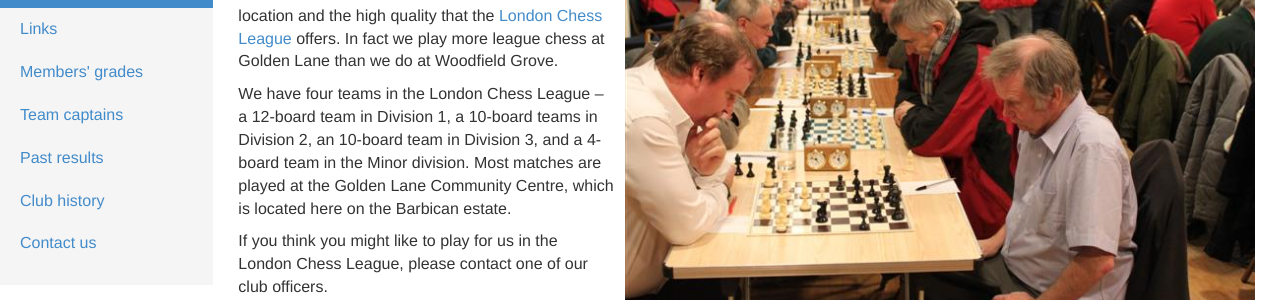
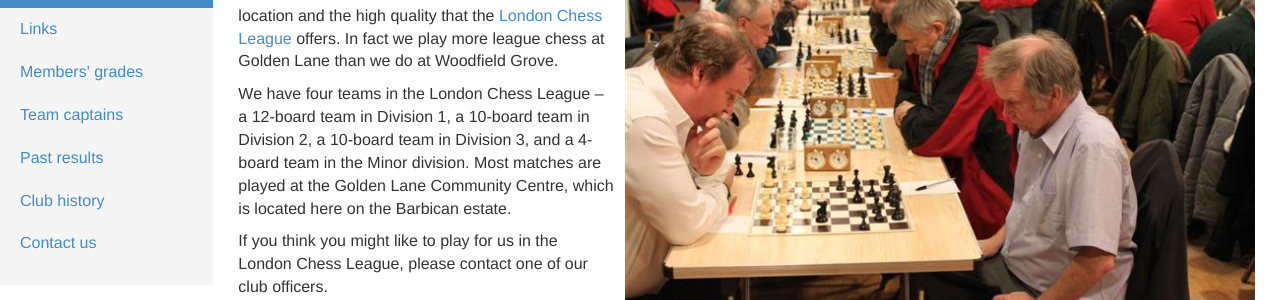
Before and after one commit to streathamchess/streathamchess.github.io, a Jekyll site: the page built from about/venues.md, in a window 1280 px wide and 900 px high. Shown: the part 256-556 px from the top of the window. Built offline with Jekyll 4.4.1, drawn with Linux system fonts in a browser that asks for light colours; Markdown is read by kramdown in place of the engine named in the settings.

Commit message:
Update venues.md

```diff
--- a/about/venues.md
+++ b/about/venues.md
@@ -14,8 +14,8 @@ London. They prefer to play their team chess in Central London because of the co
 that the [London Chess League](http://www.londonchess.org.uk/main.php) offers. In fact we play more league chess at
 Golden Lane than we do at Woodfield Grove.
 
-We have four teams in the London Chess League – a 12-board team in Division 1, a 10-board teams in Division 2,
-an 10-board team in Division 3, and a 4-board team in the Minor division. Most matches are played at the Golden
+We have four teams in the London Chess League – a 12-board team in Division 1, a 10-board team in Division 2,
+a 10-board team in Division 3, and a 4-board team in the Minor division. Most matches are played at the Golden
 Lane Community Centre, which is located here on the Barbican estate.
 
 If you think you might like to play for us in the London Chess League, please contact one of our club officers.
```
